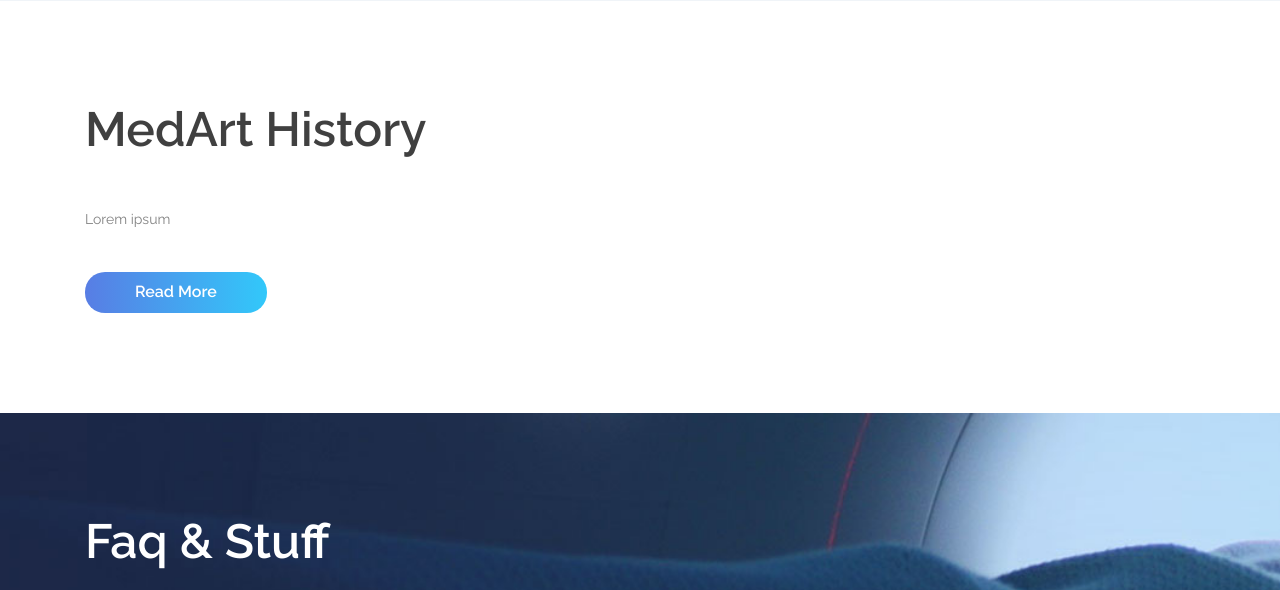
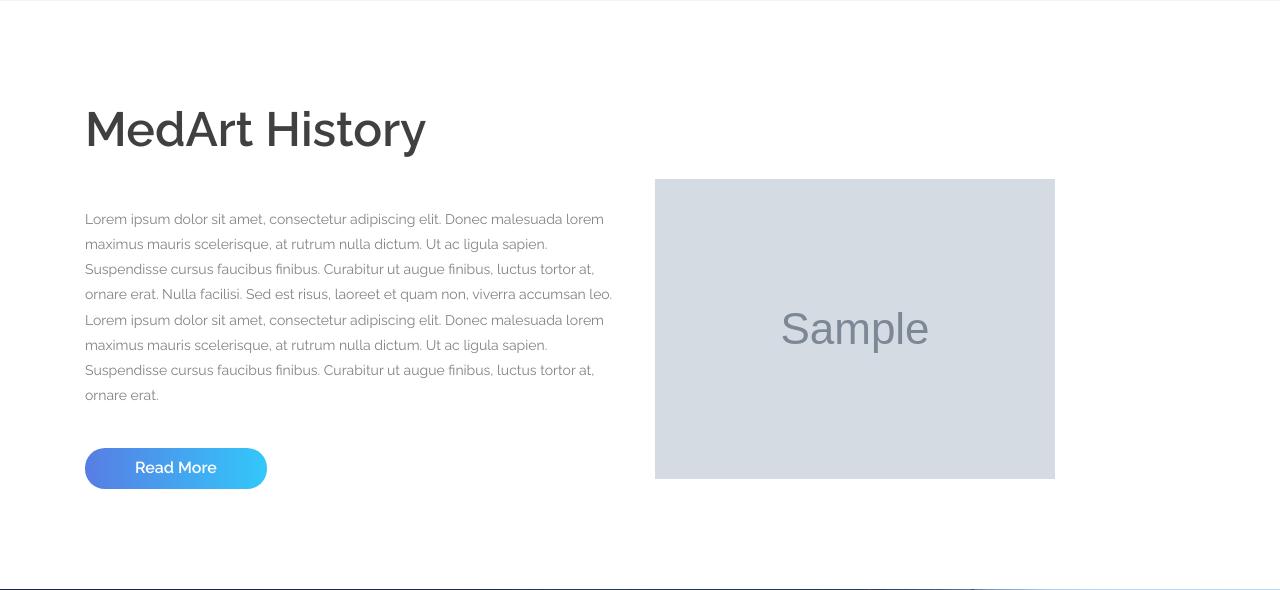
Before and after one commit to muqtasidjavaidkhokhar/MedicalArt, a Django app: page /about/ in a window 1280 px wide. Shown: the part 456-1046 px from the top of the page. Run offline with Django 3.2, Linux system fonts and the light colour scheme; tables that the repository leaves empty hold one stand-in row (values such as "Sample post"); grey boxes marked "Sample" are stand-in pictures; some libraries are stand-ins or nearby versions.

Commit message:
Cypress errors removed

```diff
--- a/home/templates/home/about.html
+++ b/home/templates/home/about.html
@@ -78,19 +78,25 @@
     <div class="med-history">
         <div class="container">
             <div class="row align-items-end">
-{#                {% for item in med_history %}#}
+                {% for item in med_history %}
                 <div class="col-12 col-lg-6">
 {#                    <h2>{{ item.title }}</h2>#}
                      <h2>MedArt History</h2>
 {#                    <p>{{ item.description }} </p>#}
-                    <p>Lorem ipsum</p>
+                    <p>Lorem ipsum dolor sit amet, consectetur adipiscing elit. Donec malesuada lorem maximus mauris
+                        scelerisque, at rutrum nulla dictum. Ut ac ligula sapien. Suspendisse cursus faucibus finibus.
+                        Curabitur ut augue finibus, luctus tortor at, ornare erat. Nulla facilisi. Sed est risus,
+                        laoreet et quam non, viverra accumsan leo. Lorem ipsum dolor sit amet, consectetur adipiscing
+                        elit. Donec malesuada lorem maximus mauris scelerisque, at rutrum nulla dictum. Ut ac ligula
+                        sapien. Suspendisse cursus faucibus finibus. Curabitur ut augue finibus, luctus tortor at,
+                        ornare erat.</p>
                     <a class="d-inline-block button gradient-bg" href="#">Read More</a>
                 </div>
 
                 <div class="col-12 col-lg-6 mt-5 mt-lg-0">
                     <img class="responsive" src="{{ item.image.url }}" alt="">
                 </div>
-{#                {% endfor %}#}
+                {% endfor %}
             </div>
         </div>
     </div>
```
Also changed, not shown: .circleci/config.yml.
